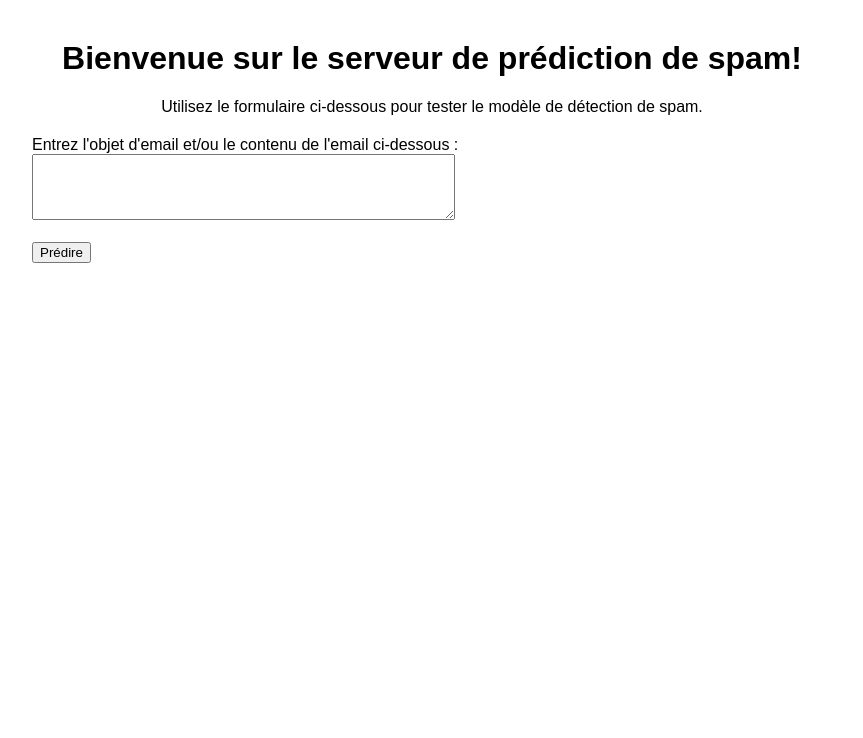
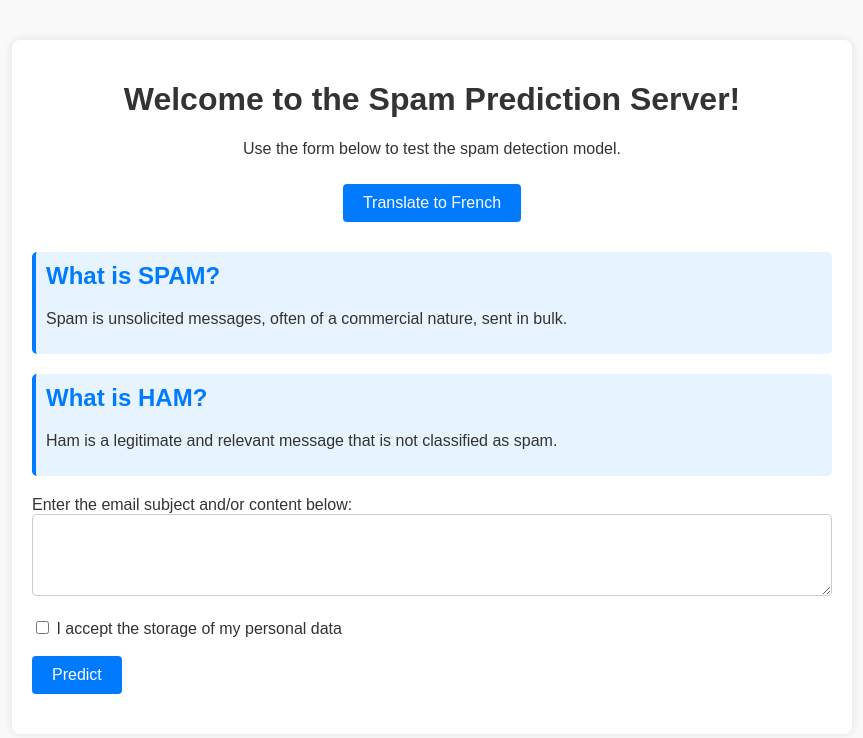
Before and after one commit to CYPRIN02/projet_annuel_5IABD, a Flask app: page / in a window 1280 px wide. Shown: the top 738 px of the page, without its empty margins (208-1071 px from the left). Run offline with Flask 3, Linux system fonts and the light colour scheme; parts of the project's set-up code (start-up, migrations or seed data) failed here and were passed over.

Commit message:
amélioration V3 Vue API| dependances

```diff
--- a/app.py
+++ b/app.py
@@ -130,7 +130,10 @@ def update_prediction():
 def retrain_model():
     conn = sqlite3.connect('predictions.db')
     c = conn.cursor()
-    c.execute("SELECT text, actual FROM predictions WHERE actual IS NOT NULL")
+    query = """
+    SELECT text, COALESCE(actual, prediction) as label FROM predictions
+    """
+    c.execute(query)
     rows = c.fetchall()
     conn.close()
     texts = [clean_text(row[0]) for row in rows if row[0] and row[1]]
--- a/retrain_model.py
+++ b/retrain_model.py
@@ -39,7 +39,7 @@ def retrain_model():
     pipeline.fit(X_train, y_train)
 
     # Sauvegarder le pipeline entier (modèle + vectoriseur)
-    with open('spam_classifier_pipeline.pkl', 'wb') as f:
+    with open('spam_classifier_pipeline_retrain.pkl', 'wb') as f:
         pickle.dump(pipeline, f)
 
     # Afficher les performances du modèle
--- a/static/css/styles.css
+++ b/static/css/styles.css
@@ -1,19 +1,81 @@
 body {
     font-family: Arial, sans-serif;
     margin: 40px;
+    background-color: #f9f9f9;
+    color: #333;
 }
 
 .container {
     max-width: 800px;
     margin: auto;
+    padding: 20px;
+    background-color: #fff;
+    box-shadow: 0 0 10px rgba(0, 0, 0, 0.1);
+    border-radius: 8px;
 }
 
 .header {
     text-align: center;
+    margin-bottom: 30px;
+}
+
+.header button {
+    background-color: #007BFF;
+    color: white;
+    padding: 10px 20px;
+    border: none;
+    border-radius: 4px;
+    cursor: pointer;
+    font-size: 1em;
+    margin-top: 10px;
+}
+
+.header button:hover {
+    background-color: #0056b3;
+}
+
+.definitions {
+    margin-top: 20px;
+}
+
+.definition {
+    margin-bottom: 20px;
+    padding: 10px;
+    border-left: 4px solid #007BFF;
+    background-color: #e7f3fe;
+    border-radius: 5px;
+}
+
+.definition h2 {
+    margin-top: 0;
+    color: #007BFF;
 }
 
 .form {
     margin-top: 20px;
+}
+
+textarea {
+    width: 100%;
+    padding: 10px;
+    font-size: 1em;
+    border: 1px solid #ccc;
+    border-radius: 4px;
+    box-sizing: border-box;
+}
+
+input[type="submit"] {
+    background-color: #007BFF;
+    color: white;
+    padding: 10px 20px;
+    border: none;
+    border-radius: 4px;
+    cursor: pointer;
+    font-size: 1em;
+}
+
+input[type="submit"]:hover {
+    background-color: #0056b3;
 }
 
 #result {
--- a/templates/admin.html
+++ b/templates/admin.html
@@ -26,7 +26,7 @@
                     <td>{{ row[2] }}</td>
                     <td>{{ row[3] }}</td>
                     <td>
-                        <form action="/update_prediction" method="post">
+                        <form action="/update_prediction" method="post" target="_blank">
                             <input type="hidden" name="id" value="{{ row[0] }}">
                             <select name="actual">
                                 <option value="ham">Ham</option>
--- a/templates/index.html
+++ b/templates/index.html
@@ -8,17 +8,69 @@
 <body>
     <div class="container">
         <div class="header">
-            <h1>Bienvenue sur le serveur de prédiction de spam!</h1>
-            <p>Utilisez le formulaire ci-dessous pour tester le modèle de détection de spam.</p>
+            <h1 data-en="Welcome to the Spam Prediction Server!" data-fr="Bienvenue sur le serveur de prédiction de spam!">Welcome to the Spam Prediction Server!</h1>
+            <p data-en="Use the form below to test the spam detection model." data-fr="Utilisez le formulaire ci-dessous pour tester le modèle de détection de spam.">Use the form below to test the spam detection model.</p>
+            <button id="translateButton" data-en="Translate to French" data-fr="Traduire en anglais">Translate to French</button>
+        </div>
+        <div class="definitions">
+            <div class="definition">
+                <h2 data-en="What is SPAM?" data-fr="Qu'est-ce que le SPAM?">What is SPAM?</h2>
+                <p data-en="Spam is unsolicited messages, often of a commercial nature, sent in bulk." data-fr="Le spam est un message non sollicité, souvent de nature publicitaire, envoyé en grande quantité.">Spam is unsolicited messages, often of a commercial nature, sent in bulk.</p>
+            </div>
+            <div class="definition">
+                <h2 data-en="What is HAM?" data-fr="Qu'est-ce que le HAM?">What is HAM?</h2>
+                <p data-en="Ham is a legitimate and relevant message that is not classified as spam." data-fr="Le ham est un message légitime et pertinent, qui n'est pas classé comme spam.">Ham is a legitimate and relevant message that is not classified as spam.</p>
+            </div>
         </div>
         <div class="form">
             <form id="predictForm">
-                <label for="text">Entrez l'objet d'email et/ou le contenu de l'email ci-dessous :</label><br>
+                <label for="text" data-en="Enter the email subject and/or content below:" data-fr="Entrez l'objet d'email et/ou le contenu de l'email ci-dessous :">Enter the email subject and/or content below:</label><br>
                 <textarea id="text" name="text" rows="4" cols="50"></textarea><br><br>
-                <input type="submit" value="Prédire">
+
+                <input type="checkbox" id="dataConsent" name="dataConsent">
+                <label for="dataConsent" data-en="I accept the storage of my personal data" data-fr="J'accepte le stockage de mes données personnelles">I accept the storage of my personal data</label><br><br>
+
+                <input type="submit" value="Predict" data-en="Predict" data-fr="Prédire">
             </form>
         </div>
         <div id="result"></div>
     </div>
+
+    <script>
+        document.getElementById('translateButton').addEventListener('click', function() {
+            const elements = document.querySelectorAll('[data-en]');
+
+            elements.forEach(function(element) {
+                const enText = element.getAttribute('data-en');
+                const frText = element.getAttribute('data-fr');
+
+                if (element.innerText === enText) {
+                    element.innerText = frText;
+                } else {
+                    element.innerText = enText;
+                }
+            });
+
+            const button = document.getElementById('translateButton');
+            if (button.innerText === 'Translate to French') {
+                button.innerText = 'Traduire en anglais';
+            } else {
+                button.innerText = 'Translate to French';
+            }
+        });
+
+        document.getElementById('predictForm').addEventListener('submit', function(event) {
+            const consentCheckbox = document.getElementById('dataConsent');
+            const textInput = document.getElementById('text');
+
+            if (!consentCheckbox.checked) {
+                alert('You must accept the storage of your personal data before proceeding.');
+                event.preventDefault();
+            } else if (textInput.value.length < 5) {
+                alert('The email subject and/or content must be at least 5 characters long.');
+                event.preventDefault();
+            }
+        });
+    </script>
 </body>
 </html>
```
Also changed, not shown: requirements.txt (+341 -61 lines), predictions.db, 1 other file.
